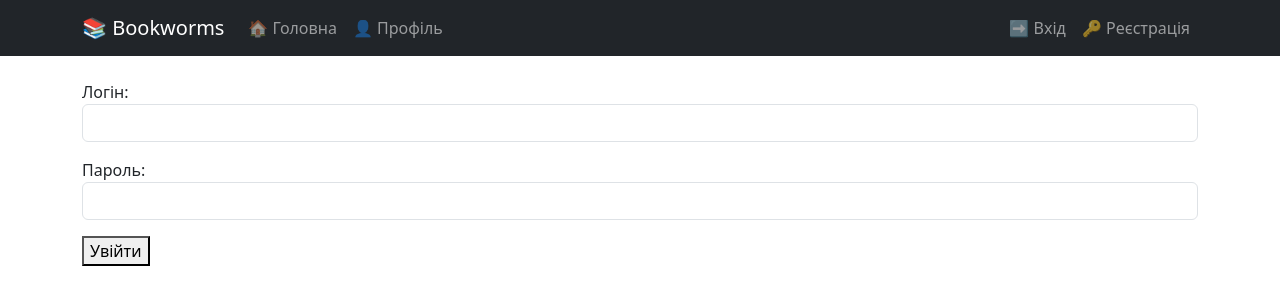
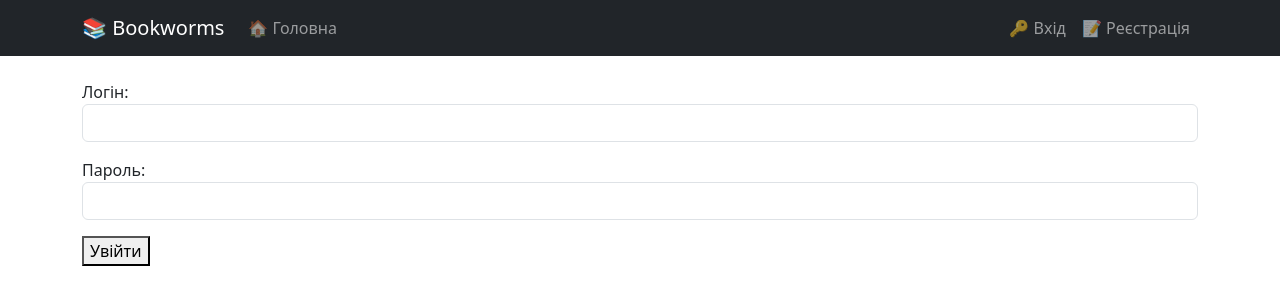
Before and after one commit to VladislavPavlyuk/BookWorms-main, a Django app: a page that uses bookworms/mainApp/templates/mainApp/base.html in a window 1280 px wide. Shown: the top 305 px of the page. Run offline with Django 5.2, Linux system fonts and the light colour scheme.

Commit message:
Make interactivity

```diff
--- a/bookworms/mainApp/templates/mainApp/base.html
+++ b/bookworms/mainApp/templates/mainApp/base.html
@@ -19,15 +19,15 @@
         <div class="collapse navbar-collapse">
 
             <ul class="navbar-nav me-auto">
-
                 <li class="nav-item">
-                    <a class="nav-link" href="/">🏠 Головна </a>
+                    <a class="nav-link" href="/">🏠 Головна</a>
                 </li>
 
-                <li class="nav-item">
-                    <a class="nav-link" href="{% url 'profile' %}">👤 Профіль </a>
-                </li>
-
+                {% if user.is_authenticated %}
+                    <li class="nav-item">
+                        <a class="nav-link" href="/profile/">👤 Профіль</a>
+                    </li>
+                {% endif %}
             </ul>
 
             <ul class="navbar-nav">
@@ -39,16 +39,17 @@
                     </li>
 
                     <li class="nav-item">
-                        <a class="nav-link text-danger" href="{% url 'logout' %}">🚪 Вийти </a>
+                        <a class="nav-link text-danger" href="/logout/">🚪 Вийти</a>
                     </li>
 
                 {% else %}
 
                     <li class="nav-item">
-                        <a class="nav-link" href="{% url 'login' %}">➡️ Вхід </a>
+                        <a class="nav-link" href="/login/">🔑 Вхід</a>
                     </li>
-                     <li class="nav-item">
-                        <a class="nav-link" href="{% url 'register' %}">🔑 Реєстрація </a>
+
+                    <li class="nav-item">
+                        <a class="nav-link" href="/register/">📝 Реєстрація</a>
                     </li>
 
                 {% endif %}
@@ -56,7 +57,6 @@
             </ul>
 
         </div>
-
     </div>
 </nav>
 
```
Also changed, not shown: bookworms/mainApp/templates/mainApp/form.html (+11 -7 lines), bookworms/mainApp/templates/mainApp/index.html (+13 -17 lines).
